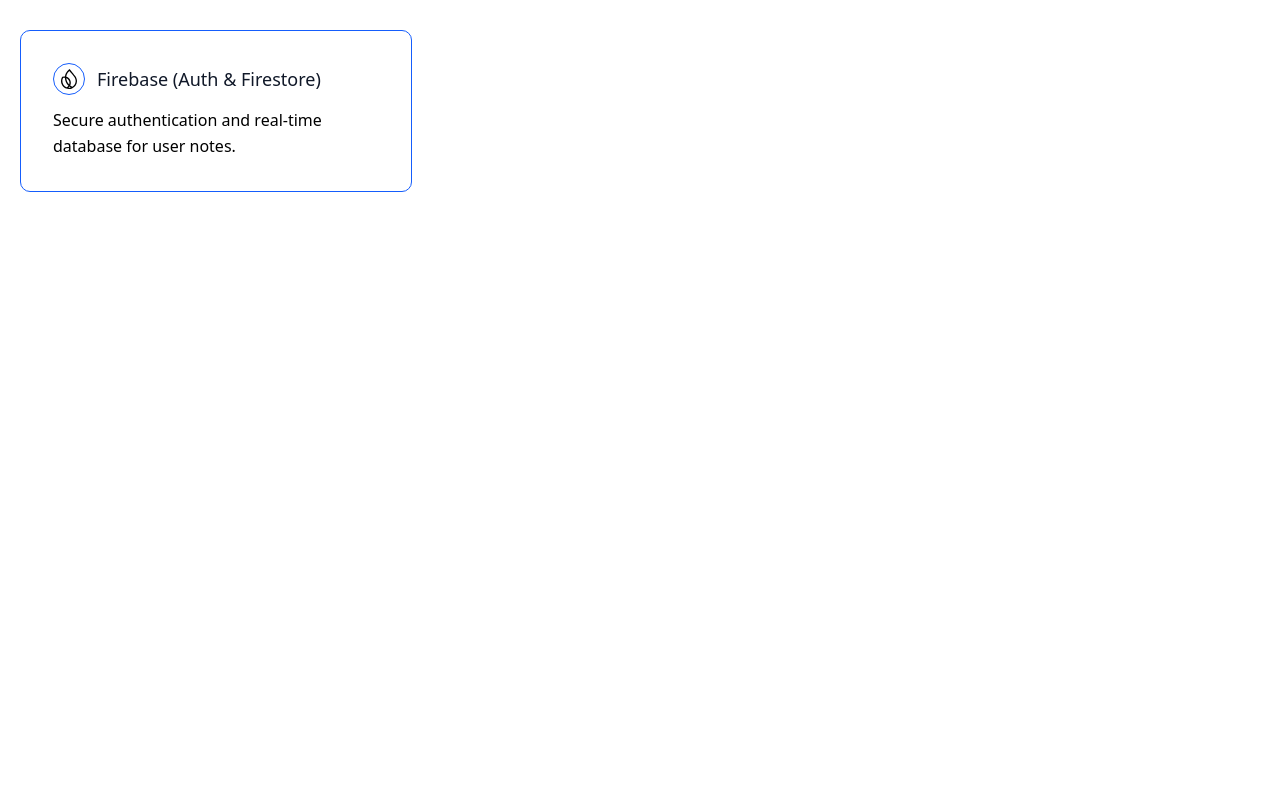
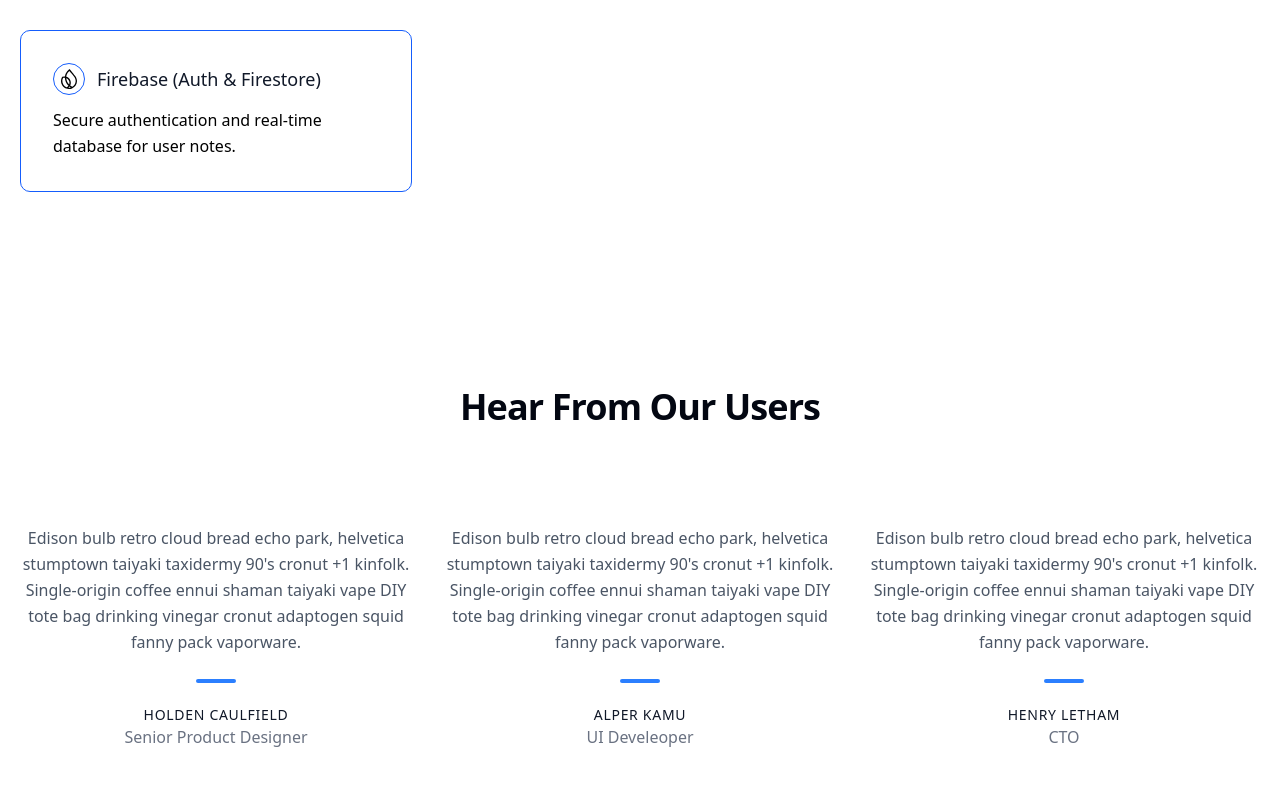
Before and after one commit to shouqatazeez/NoteStack, a React (Vite) app: page / in a window 1280 px wide. Shown: the part 1659-2444 px from the top of the page. Before the commit the page ends 1947 px from the top, so only its background shows below. Built offline with nearby package versions, Linux system fonts and the light colour scheme.

Commit message:
define reviews in hero

```diff
--- a/src/pages/Hero.jsx
+++ b/src/pages/Hero.jsx
@@ -4,6 +4,7 @@
 import { Link } from "react-router";
 import Features from "./Features";
 import Techstack from "./Techstack";
+import Reviews from "./Reviews";
 
 const Hero = () => {
   return (
@@ -53,6 +54,7 @@
       </div>
       <Features />
       <Techstack />
+      <Reviews />
     </div>
   );
 };
```
